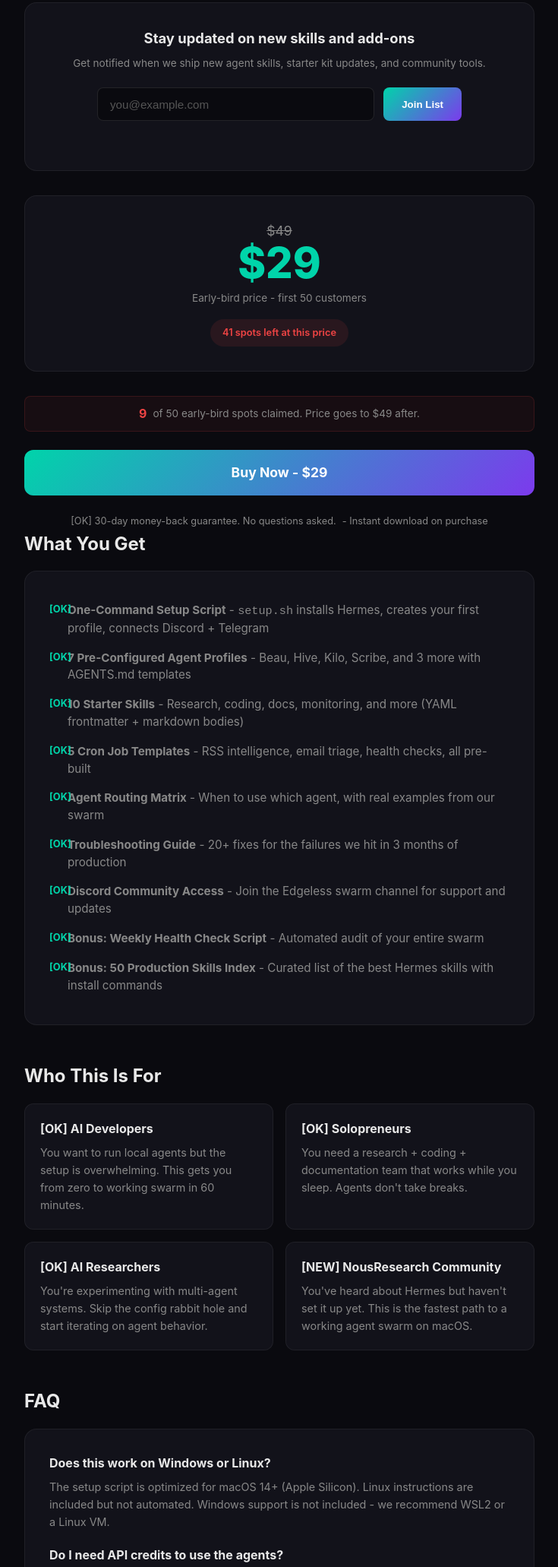
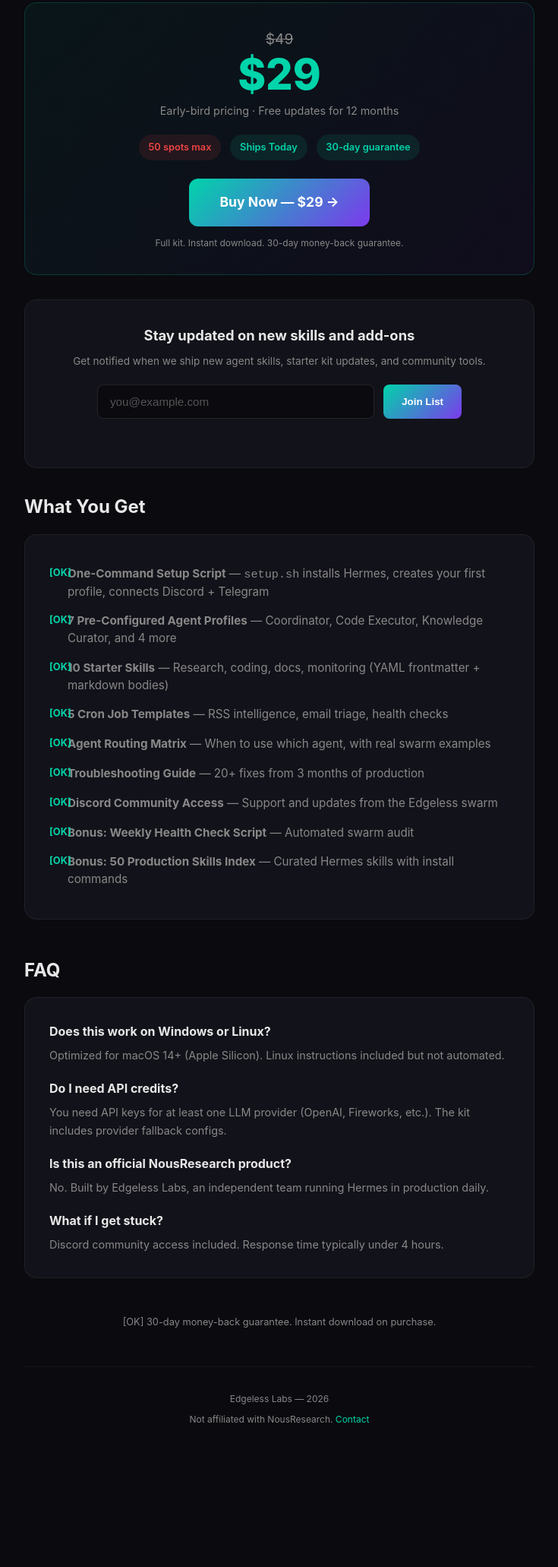
Before and after one commit to thedavidmurray/edgeless-landing, a website: page index.html in a window 1280 px wide. Shown: the part 368-2430 px from the top of the page at 76% size, without its empty margins (272-1007 px from the left). After the commit the page ends 2309 px from the top, so only its background shows below. Drawn offline with Linux system fonts and the light colour scheme.

Commit message:
EDGA-5506: Update copy for launch day — ships today, email capture updated

```diff
--- a/index.html
+++ b/index.html
@@ -15,25 +15,22 @@
 *{box-sizing:border-box;margin:0;padding:0}
 body{background:var(--bg);color:var(--text);font-family:-apple-system,BlinkMacSystemFont,"Segoe UI",Roboto,sans-serif;line-height:1.6;-webkit-font-smoothing:antialiased}
 .container{max-width:720px;margin:0 auto;padding:2rem 1.5rem}
-.badge{display:inline-block;background:linear-gradient(135deg,var(--accent),var(--accent2));color:#fff;font-size:.7rem;font-weight:700;text-transform:uppercase;letter-spacing:1px;padding:.35rem .8rem;border-radius:999px;margin-bottom:1.5rem}
+.badge{display:inline-block;background:linear-gradient(135deg,var(--danger),var(--accent2));color:#fff;font-size:.7rem;font-weight:700;text-transform:uppercase;letter-spacing:1px;padding:.35rem .8rem;border-radius:999px;margin-bottom:1.5rem}
 .eyebrow{color:var(--accent);font-size:.85rem;font-weight:600;text-transform:uppercase;letter-spacing:1.5px;margin-bottom:.75rem}
 h1{font-size:2.4rem;font-weight:800;line-height:1.15;margin-bottom:1.25rem;letter-spacing:-.02em}
 h1 span{background:linear-gradient(135deg,var(--accent),var(--accent2));-webkit-background-clip:text;-webkit-text-fill-color:transparent;background-clip:text}
 .subtitle{font-size:1.15rem;color:var(--muted);margin-bottom:2.5rem;max-width:560px}
-.price-box{background:var(--card);border:1px solid var(--border);border-radius:1rem;padding:2rem;margin-bottom:2rem;text-align:center}
-.price-box .old-price{text-decoration:line-through;color:var(--muted);font-size:1.1rem}
-.price-box .price{font-size:3.5rem;font-weight:800;color:var(--accent);line-height:1}
-.price-box .price-note{color:var(--muted);font-size:.85rem;margin-top:.5rem}
-.price-box .urgency{background:rgba(239,68,68,.1);color:var(--danger);font-size:.8rem;font-weight:600;padding:.5rem 1rem;border-radius:999px;display:inline-block;margin-top:1rem}
-.cta-button{display:block;width:100%;background:linear-gradient(135deg,var(--accent),var(--accent2));color:#fff;font-size:1.1rem;font-weight:700;padding:1.1rem 2rem;border:none;border-radius:.75rem;cursor:pointer;transition:all .15s;text-decoration:none;text-align:center;position:relative;overflow:hidden}
+.price-hero{background:linear-gradient(135deg,rgba(0,212,170,.06),rgba(124,58,237,.06));border:1px solid rgba(0,212,170,.2);border-radius:1rem;padding:2rem;margin-bottom:2rem;text-align:center}
+.price-hero .old-price{text-decoration:line-through;color:var(--muted);font-size:1.2rem;margin-bottom:.25rem}
+.price-hero .price{font-size:3.5rem;font-weight:800;color:var(--accent);line-height:1;margin-bottom:.5rem}
+.price-hero .urgency-bar{display:flex;align-items:center;justify-content:center;gap:.75rem;margin-top:1.25rem;flex-wrap:wrap}
+.price-hero .urgency-item{background:rgba(239,68,68,.1);color:var(--danger);font-size:.8rem;font-weight:600;padding:.4rem .8rem;border-radius:999px}
+.price-hero .info-item{background:rgba(0,212,170,.1);color:var(--accent);font-size:.8rem;font-weight:600;padding:.4rem .8rem;border-radius:999px}
+.cta-button{display:inline-block;background:linear-gradient(135deg,var(--accent),var(--accent2));color:#fff;font-size:1.1rem;font-weight:700;padding:1.1rem 2.5rem;border:none;border-radius:.75rem;cursor:pointer;transition:all .15s;text-decoration:none;text-align:center}
 .cta-button:hover{transform:translateY(-2px);box-shadow:0 8px 30px rgba(0,212,170,.25)}
-.cta-button.secondary{background:var(--card);border:1px solid rgba(255,255,255,.12);color:var(--text)}
-.cta-button.secondary:hover{background:#1a1a2a}
-.guarantee{text-align:center;color:var(--muted);font-size:.8rem;margin-top:1rem;display:flex;align-items:center;justify-content:center;gap:.5rem;flex-wrap:wrap}
+.guarantee{text-align:center;color:var(--muted);font-size:.8rem;margin-top:1rem}
 .section{margin-bottom:3rem}
 h2{font-size:1.5rem;font-weight:700;margin-bottom:1rem}
-
-/* Email signup */
 .email-section{background:var(--card);border:1px solid var(--border);border-radius:1rem;padding:2rem;margin-bottom:2rem;text-align:center}
 .email-section h3{font-size:1.15rem;font-weight:700;margin-bottom:.5rem}
 .email-section p{color:var(--muted);font-size:.85rem;margin-bottom:1.25rem}
@@ -47,56 +44,43 @@ h2{font-size:1.5rem;font-weight:700;margin-bottom:1rem}
 #signup-status.success{color:var(--accent)}
 #signup-status.loading{color:var(--warning)}
 #signup-status.error{color:var(--danger)}
-
-.feature-grid{display:grid;gap:1rem}
-.feature{background:var(--card);border:1px solid var(--border);border-radius:.75rem;padding:1.25rem}
-.feature h3{font-size:1rem;font-weight:700;margin-bottom:.4rem;display:flex;align-items:center;gap:.5rem}
-.feature p{color:var(--muted);font-size:.9rem}
-
 .what-you-get{background:var(--card);border:1px solid var(--border);border-radius:1rem;padding:2rem;margin-bottom:2rem}
-.what-you-get h2{margin-bottom:1.25rem}
 .what-you-get ul{list-style:none}
 .what-you-get li{padding:.5rem 0;padding-left:1.5rem;position:relative;color:var(--muted);font-size:.95rem;line-height:1.5}
 .what-you-get li::before{content:"[OK]";position:absolute;left:0;color:var(--accent);font-weight:700;font-size:.8rem}
-
 .faq{background:var(--card);border:1px solid var(--border);border-radius:1rem;padding:2rem}
 .faq-item{margin-bottom:1.25rem}
 .faq-item:last-child{margin-bottom:0}
 .faq-q{font-weight:700;margin-bottom:.4rem}
 .faq-a{color:var(--muted);font-size:.9rem}
-
-.purchase-buttons{margin-bottom:1.5rem}
-.buy-gumroad{display:block;width:100%;background:linear-gradient(135deg,var(--accent),var(--accent2));color:#fff;font-size:1.1rem;font-weight:700;padding:1rem 2rem;border:none;border-radius:.75rem;cursor:pointer;transition:all .15s;text-decoration:none;text-align:center}
-.buy-gumroad:hover{transform:translateY(-2px);box-shadow:0 8px 30px rgba(0,212,170,.25)}
-
-.spot-counter{display:flex;align-items:center;justify-content:center;gap:.5rem;background:rgba(239,68,68,.06);border:1px solid rgba(239,68,68,.15);border-radius:.5rem;padding:.6rem 1rem;margin-bottom:1.5rem;font-size:.85rem;color:var(--muted)}
-.spot-counter .num{color:var(--danger);font-weight:700;font-size:1rem}
-
 .footer{text-align:center;color:var(--muted);font-size:.75rem;padding:2rem 0;border-top:1px solid var(--border);margin-top:3rem}
 .footer a{color:var(--accent);text-decoration:none}
-
-@media(min-width:640px){
-.feature-grid{grid-template-columns:1fr 1fr}
-h1{font-size:2.8rem}
-}
+@media(min-width:640px){h1{font-size:2.8rem}}
 </style>
 </head>
 <body>
-
 <div class="container">
 
-<div class="badge">Available Now - $29 Launch Price</div>
+<div class="badge">Early-Bird Launch — $29</div>
+<p class="eyebrow">Built by people who actually run this</p>
+<h1>Launch Your <span>AI Agent Swarm</span> on macOS in Under an Hour</h1>
+<p class="subtitle">The complete starter kit: pre-configured profiles, working cron jobs, 10 starter skills, and the exact setup we use to run 10+ agents daily. No theory. Just configs that work.</p>
 
-<p class="eyebrow">Built by people who actually run this</p>
+<div class="price-hero">
+  <div class="old-price">$49</div>
+  <div class="price">$29</div>
+  <div style="color:var(--muted);font-size:.9rem;margin-bottom:.25rem">Early-bird pricing &middot; Free updates for 12 months</div>
+  <div class="urgency-bar">
+    <span class="urgency-item">50 spots max</span>
+    <span class="info-item">Ships Today</span>
+    <span class="info-item">30-day guarantee</span>
+  </div>
+  <div style="margin-top:1.5rem">
+    <a href="https://gumroad.com/checkout?product=yqxxvw&quantity=1" class="cta-button" target="_blank" rel="noopener noreferrer">Buy Now — $29 →</a>
+  </div>
+  <div style="color:var(--muted);font-size:.75rem;margin-top:.75rem">Full kit. Instant download. 30-day money-back guarantee.</div>
+</div>
 
-<h1>Launch Your <span>AI Agent Swarm</span> on macOS in Under an Hour</h1>
-
-<p class="subtitle">
-  The complete starter kit: pre-configured profiles, working cron jobs, 10 starter skills,
-  and the exact setup we use to run 10+ agents daily. No theory. Just configs that work.
-</p>
-
-<!-- Email capture -->
 <div class="email-section">
   <h3>Stay updated on new skills and add-ons</h3>
   <p>Get notified when we ship new agent skills, starter kit updates, and community tools.</p>
@@ -107,68 +91,20 @@ h1{font-size:2.8rem}
   <div id="signup-status"></div>
 </div>
 
-<div class="price-box">
-  <div class="old-price">$49</div>
-  <div class="price">$29</div>
-  <div class="price-note">Early-bird price - first 50 customers</div>
-  <div class="urgency">41 spots left at this price</div>
-</div>
-
-<div class="spot-counter">
-  <span class="num">9</span>
-  <span>of 50 early-bird spots claimed. Price goes to $49 after.</span>
-</div>
-
-<div class="purchase-buttons">
-  <a href="https://gumroad.com/checkout?product=yqxxvw&quantity=1"
-     class="buy-gumroad"
-     target="_blank"
-     rel="noopener noreferrer">
-    Buy Now - $29
-  </a>
-</div>
-
-<p class="guarantee">
-  [OK] 30-day money-back guarantee. No questions asked.
-  <span style="color:var(--muted);font-size:.8rem"> - Instant download on purchase</span>
-</p>
-
 <div class="section">
   <h2>What You Get</h2>
   <div class="what-you-get">
     <ul>
-      <li><strong>One-Command Setup Script</strong> - <code>setup.sh</code> installs Hermes, creates your first profile, connects Discord + Telegram</li>
-      <li><strong>7 Pre-Configured Agent Profiles</strong> - Beau, Hive, Kilo, Scribe, and 3 more with AGENTS.md templates</li>
-      <li><strong>10 Starter Skills</strong> - Research, coding, docs, monitoring, and more (YAML frontmatter + markdown bodies)</li>
-      <li><strong>5 Cron Job Templates</strong> - RSS intelligence, email triage, health checks, all pre-built</li>
-      <li><strong>Agent Routing Matrix</strong> - When to use which agent, with real examples from our swarm</li>
-      <li><strong>Troubleshooting Guide</strong> - 20+ fixes for the failures we hit in 3 months of production</li>
-      <li><strong>Discord Community Access</strong> - Join the Edgeless swarm channel for support and updates</li>
-      <li><strong>Bonus: Weekly Health Check Script</strong> - Automated audit of your entire swarm</li>
-      <li><strong>Bonus: 50 Production Skills Index</strong> - Curated list of the best Hermes skills with install commands</li>
+      <li><strong>One-Command Setup Script</strong> — <code>setup.sh</code> installs Hermes, creates your first profile, connects Discord + Telegram</li>
+      <li><strong>7 Pre-Configured Agent Profiles</strong> — Coordinator, Code Executor, Knowledge Curator, and 4 more</li>
+      <li><strong>10 Starter Skills</strong> — Research, coding, docs, monitoring (YAML frontmatter + markdown bodies)</li>
+      <li><strong>5 Cron Job Templates</strong> — RSS intelligence, email triage, health checks</li>
+      <li><strong>Agent Routing Matrix</strong> — When to use which agent, with real swarm examples</li>
+      <li><strong>Troubleshooting Guide</strong> — 20+ fixes from 3 months of production</li>
+      <li><strong>Discord Community Access</strong> — Support and updates from the Edgeless swarm</li>
+      <li><strong>Bonus: Weekly Health Check Script</strong> — Automated swarm audit</li>
+      <li><strong>Bonus: 50 Production Skills Index</strong> — Curated Hermes skills with install commands</li>
     </ul>
-  </div>
-</div>
-
-<div class="section">
-  <h2>Who This Is For</h2>
-  <div class="feature-grid">
-    <div class="feature">
-      <h3>[OK] AI Developers</h3>
-      <p>You want to run local agents but the setup is overwhelming. This gets you from zero to working swarm in 60 minutes.</p>
-    </div>
-    <div class="feature">
-      <h3>[OK] Solopreneurs</h3>
-      <p>You need a research + coding + documentation team that works while you sleep. Agents don't take breaks.</p>
-    </div>
-    <div class="feature">
-      <h3>[OK] AI Researchers</h3>
-      <p>You're experimenting with multi-agent systems. Skip the config rabbit hole and start iterating on agent behavior.</p>
-    </div>
-    <div class="feature">
-      <h3>[NEW] NousResearch Community</h3>
-      <p>You've heard about Hermes but haven't set it up yet. This is the fastest path to a working agent swarm on macOS.</p>
-    </div>
   </div>
 </div>
 
@@ -177,110 +113,80 @@ h1{font-size:2.8rem}
   <div class="faq">
     <div class="faq-item">
       <div class="faq-q">Does this work on Windows or Linux?</div>
-      <div class="faq-a">The setup script is optimized for macOS 14+ (Apple Silicon). Linux instructions are included but not automated. Windows support is not included - we recommend WSL2 or a Linux VM.</div>
+      <div class="faq-a">Optimized for macOS 14+ (Apple Silicon). Linux instructions included but not automated.</div>
     </div>
     <div class="faq-item">
-      <div class="faq-q">Do I need API credits to use the agents?</div>
-      <div class="faq-a">You need API keys for at least one LLM provider (OpenAI, Fireworks, etc.). The kit includes provider fallback configs so you can switch if one hits rate limits. We recommend starting with Fireworks for cost efficiency.</div>
+      <div class="faq-q">Do I need API credits?</div>
+      <div class="faq-a">You need API keys for at least one LLM provider (OpenAI, Fireworks, etc.). The kit includes provider fallback configs.</div>
     </div>
     <div class="faq-item">
       <div class="faq-q">Is this an official NousResearch product?</div>
-      <div class="faq-a">No. This is built by Edgeless Labs, an independent team that runs Hermes in production daily. We are active contributors to the Hermes ecosystem.</div>
+      <div class="faq-a">No. Built by Edgeless Labs, an independent team running Hermes in production daily.</div>
     </div>
     <div class="faq-item">
-      <div class="faq-q">What if I get stuck during setup?</div>
-      <div class="faq-a">The kit includes Discord community access. Post in the #agent-setup channel and get help from people who run this infrastructure daily. Response time is typically under 4 hours.</div>
-    </div>
-    <div class="faq-item">
-      <div class="faq-q">When will I receive the product?</div>
-      <div class="faq-a">Immediate access upon purchase. You'll receive download instructions by email and can access the kit on Gumroad right away.</div>
+      <div class="faq-q">What if I get stuck?</div>
+      <div class="faq-a">Discord community access included. Response time typically under 4 hours.</div>
     </div>
   </div>
 </div>
 
-<div class="price-box" style="margin-top:3rem">
-  <div class="old-price">$49</div>
-  <div class="price">$29</div>
-  <div class="price-note">Early-bird ends when 50 spots fill</div>
-  <div class="urgency">41 spots left</div>
-</div>
-
-<div class="purchase-buttons">
-  <a href="https://gumroad.com/checkout?product=yqxxvw&quantity=1"
-     class="buy-gumroad"
-     target="_blank"
-     rel="noopener noreferrer">
-    Buy Now - $29
-  </a>
-</div>
-
-<p class="guarantee">
-  [OK] 30-day money-back guarantee. No questions asked.
-</p>
+<div class="guarantee">[OK] 30-day money-back guarantee. Instant download on purchase.</div>
 
 <div class="footer">
-  <p>Edgeless Labs - 2026</p>
-  <p style="margin-top:.5rem">Not affiliated with NousResearch. Built by people who run Hermes daily.</p>
-  <p style="margin-top:.5rem"><a href="mailto:hello@edgelesslabs.com">Contact</a> - <a href="https://edgelessai.gumroad.com">Gumroad Store</a></p>
+  <p>Edgeless Labs — 2026</p>
+  <p style="margin-top:.5rem">Not affiliated with NousResearch. <a href="mailto:hello@edgelesslabs.com">Contact</a></p>
 </div>
 
 </div>
 
 <script>
-// Email capture via serverless function
 (function() {
   const form = document.getElementById('email-form');
   const input = document.getElementById('email-input');
   const status = document.getElementById('signup-status');
-
   if (!form) return;
-
   form.addEventListener('submit', async (e) => {
     e.preventDefault();
     const email = input.value.trim();
     if (!email) return;
-
-    status.className = '';
+    status.className = 'loading';
     status.textContent = 'Submitting...';
-    status.className = 'loading';
 
     try {
-      const resp = await fetch('https://formsubmit.co/ajax/djm.claude.assistant@gmail.com', {
-        method: 'POST',
-        headers: { 'Content-Type': 'application/json' },
-        body: JSON.stringify({
-          email,
-          source: 'agent-kit-landing-page',
-          _captcha: 'false'
-        })
+      const resp = await fetch('/api/subscribe', {
+        method: 'POST', headers: { 'Content-Type': 'application/json' },
+        body: JSON.stringify({ email, source: 'agent-kit-landing-page' })
       });
-
       if (resp.ok) {
         status.className = 'success';
-        status.textContent = 'Thanks! We will notify you when the kit ships.';
+        status.textContent = "Thanks! We'll notify you about new skills and updates.";
         input.value = '';
-      } else {
-        status.className = 'error';
-        status.textContent = 'Something went wrong. Try again or email hello@edgelesslabs.com.';
+        return;
       }
-    } catch (err) {
-      // Fallback: log to localStorage if API is unreachable
+    } catch(_) {}
+    try {
+      const resp = await fetch('https://formsubmit.co/ajax/djm.claude.assistant@gmail.com', {
+        method: 'POST', headers: { 'Content-Type': 'application/json' },
+        body: JSON.stringify({ email, source: 'agent-kit-landing-page', _captcha: 'false' })
+      });
+      if (resp.ok) {
+        status.className = 'success';
+        status.textContent = "Thanks! We'll notify you about new skills and updates.";
+        input.value = '';
+        return;
+      }
+    } catch(_) {}
     try {
       const leads = JSON.parse(localStorage.getItem('agent-kit-leads') || '[]');
       leads.push({ email, timestamp: new Date().toISOString() });
       localStorage.setItem('agent-kit-leads', JSON.stringify(leads));
     } catch(_) {}
-
     status.className = 'success';
-      status.textContent = 'Thanks! We will notify you when the kit ships.';
+    status.textContent = "Thanks! We'll notify you about new skills and updates.";
     input.value = '';
-    }
   });
 })();
 </script>
-
-<!-- Gumroad overlay script for native checkout -->
 <script type="text/javascript" src="https://gumroad.com/js/gumroad.js"></script>
-
 </body>
 </html>
```
Lines whose indentation alone changed are shown as unchanged.
